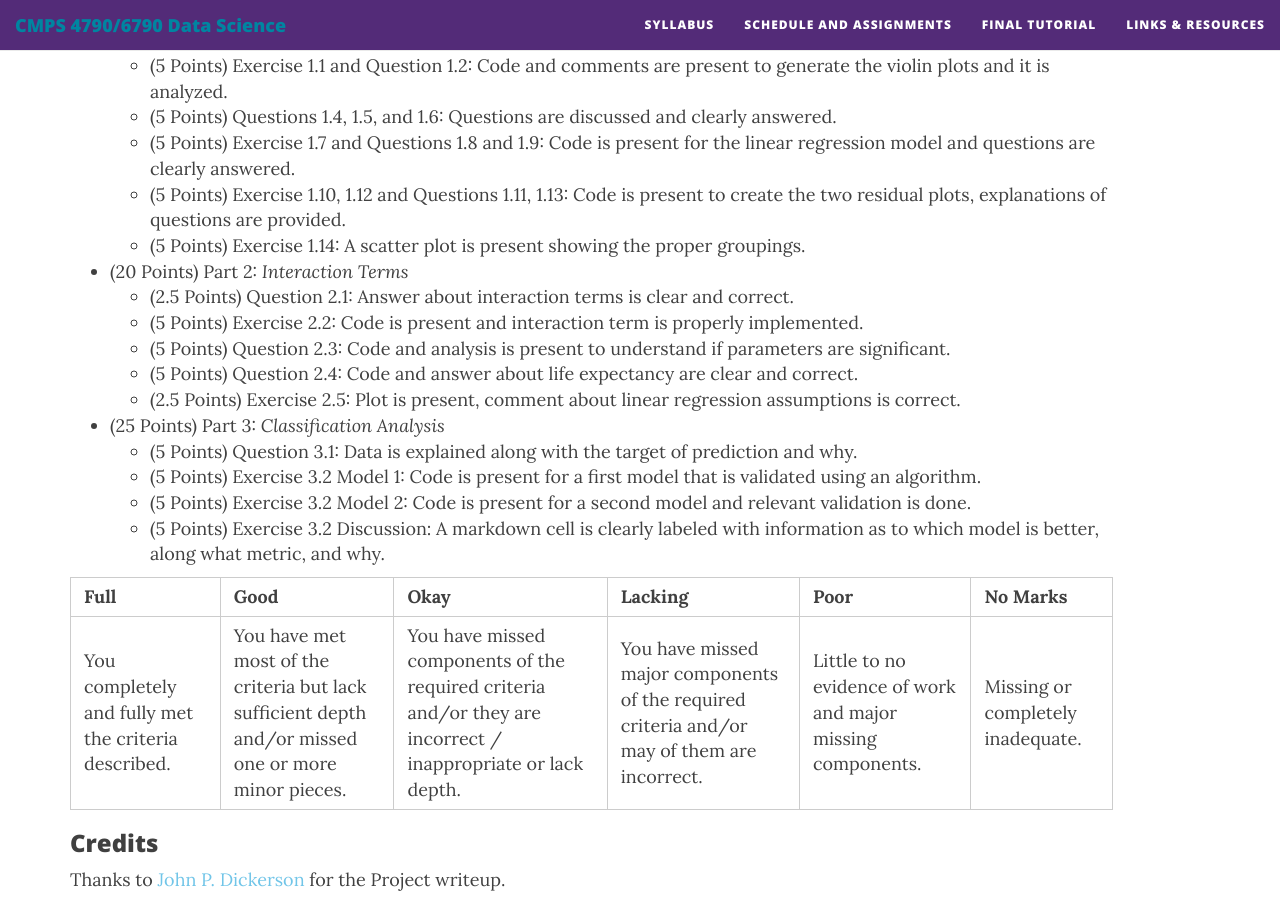
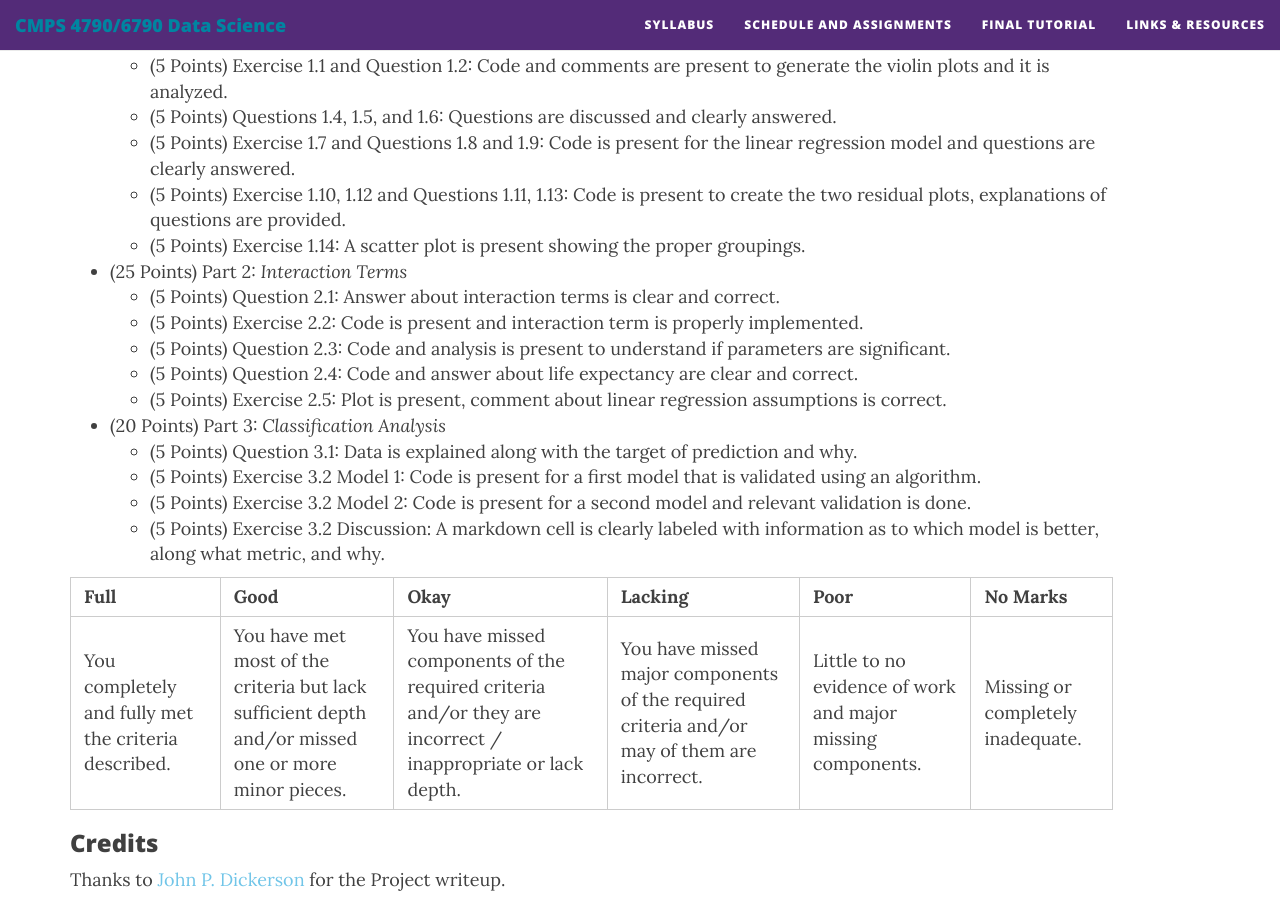
Before and after one commit to nmattei/cmps6790, a Jekyll site: the page built from _projects/Project3/Project3.md, in a window 1280 px wide and 900 px high, scrolled down 4587 px. Built offline with Jekyll 4.4.1, drawn with Linux system fonts in a browser that asks for light colours; nearby versions of some CDN libraries.

Commit message:
updated writeyps

```diff
--- a/_projects/Project3/Project3.md
+++ b/_projects/Project3/Project3.md
@@ -146,13 +146,13 @@ Note that code that does not work will not be graded and you will receive a 0 fo
    * (5 Points) Exercise 1.7 and Questions 1.8 and 1.9: Code is present for the linear regression model and questions are clearly answered.
    * (5 Points) Exercise 1.10, 1.12 and Questions 1.11, 1.13: Code is present to create the two residual plots, explanations of questions are provided.
    * (5 Points) Exercise 1.14: A scatter plot is present showing the proper groupings.
-* (20 Points) Part 2: *Interaction Terms*
-  * (2.5 Points) Question 2.1: Answer about interaction terms is clear and correct.
+* (25 Points) Part 2: *Interaction Terms*
+  * (5 Points) Question 2.1: Answer about interaction terms is clear and correct.
   * (5 Points) Exercise 2.2: Code is present and interaction term is properly implemented.
   * (5 Points) Question 2.3: Code and analysis is present to understand if parameters are significant.
   * (5 Points) Question 2.4: Code and answer about life expectancy are clear and correct.
-  * (2.5 Points) Exercise 2.5: Plot is present, comment about linear regression assumptions is correct.
-* (25 Points) Part 3: *Classification Analysis*
+  * (5 Points) Exercise 2.5: Plot is present, comment about linear regression assumptions is correct.
+* (20 Points) Part 3: *Classification Analysis*
   * (5 Points) Question 3.1: Data is explained along with the target of prediction and why.
   * (5 Points) Exercise 3.2 Model 1: Code is present for a first model that is validated using an algorithm.
   * (5 Points) Exercise 3.2 Model 2: Code is present for a second model and relevant validation is done.
```
Also changed, not shown: _projects/Project1/Project1.md (+1 -0 lines).
